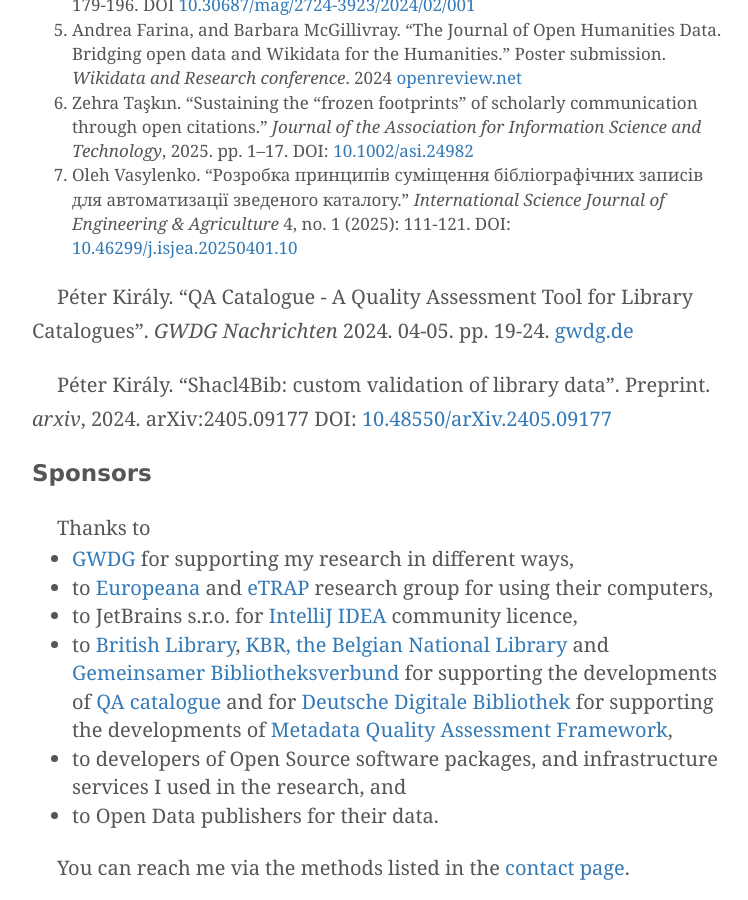
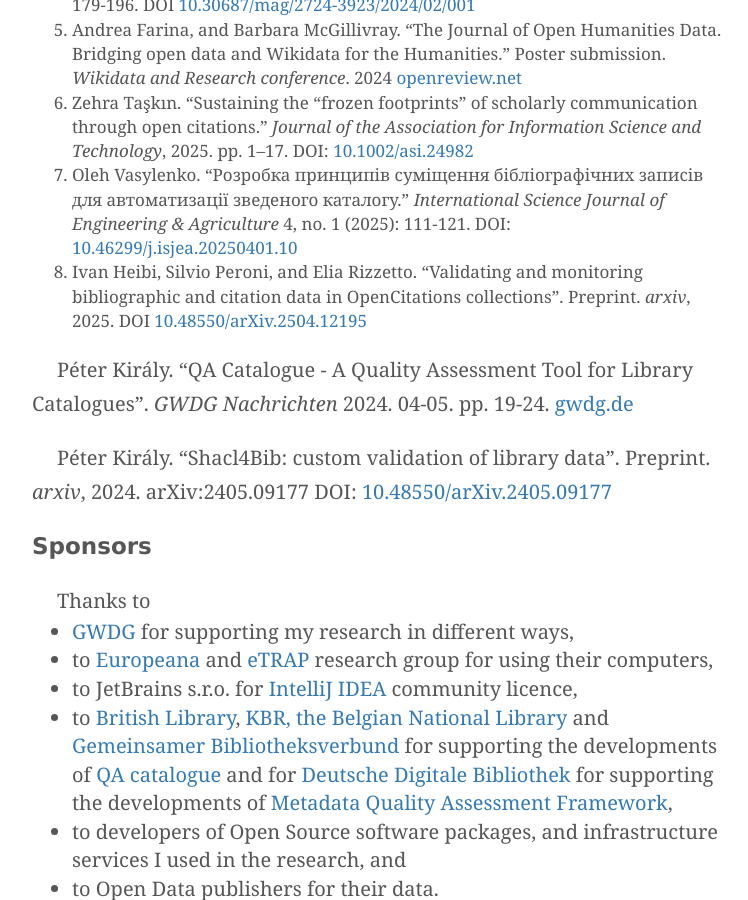
Before and after one commit to pkiraly/pkiraly.github.io, a Jekyll site: the page built from about.md, in a window 1280 px wide and 900 px high, scrolled down 20110 px. Shown: the whole window, without its empty margins (258-1006 px from the left). Built offline with Jekyll 4.4.1, drawn with Linux system fonts in a browser that asks for light colours; nearby versions of some CDN libraries; some web fonts are replaced; comment, search, counter and statistics services are not loaded.

Commit message:
Heibi, Peroni, and Rizzetto, 2025

```diff
--- a/about.md
+++ b/about.md
@@ -191,7 +191,6 @@
 14. Matlala Mahlatji, and Ngoepe Mpho. "Risk mitigation for curation of oral history content in South Africa" _ Innovation. Journal of appropriate librarianship and information work in Southern Africa_. 2024:69 pp. 25-45. https://hdl.handle.net/10520/ejc-innovation_v2024_n69_a3
 15. Matlala Rachel Mahlatji, and Ngoepe Mpho. “Access to Oral History Content in South Africa: Metadata Skills Matter.” _Collections: A Journal for Museum and Archives Professionals_, 2025 April, pp. 1-18. DOI: [10.1177/15501906251332939](https://doi.org/10.1177/15501906251332939)
 
-
 Péter Király. “Validating 126 million MARC records”. In *DATeCH2019 Proceedings of the 3rd International Conference on Digital Access to Textual Cultural Heritage* Brussels, Belgium — May 08-10, 2019. Published by ACM, 2019. ISBN: 978-1-4503-7194-0. pp. 161-168. DOI: [10.1145/3322905.3322929](https://doi.org/10.1145/3322905.3322929)<br/>
 cited by:<br/>
 1. Ungváry, Rudolf. "MARC21 tartalmi adatmezők használata jelentősebb nagykönyvtárakban. Egy elemzés néhány tanulsága." Networkshop (2020): 33-53. [real.mtak.hu](http://real.mtak.hu/119192/1/ungvary.pdf)
@@ -276,6 +275,7 @@
 5. Andrea Farina, and Barbara McGillivray. "The Journal of Open Humanities Data. Bridging open data and Wikidata for the Humanities." Poster submission. _Wikidata and Research conference_. 2024 [openreview.net](https://openreview.net/forum?id=YzLzBkneKb)
 6. Zehra Taşkın. "Sustaining the “frozen footprints” of scholarly communication through open citations." _Journal of the Association for Information Science and Technology_, 2025. pp. 1–17. DOI: [10.1002/asi.24982](https://doi.org/10.1002/asi.24982)
 7. Oleh Vasylenko. "Розробка принципів суміщення бібліографічних записів для автоматизації зведеного каталогу." _International Science Journal of Engineering & Agriculture_ 4, no. 1 (2025): 111-121. DOI: [10.46299/j.isjea.20250401.10](https://doi.org/10.46299/j.isjea.20250401.10)
+8. Ivan Heibi, Silvio Peroni, and Elia Rizzetto. "Validating and monitoring bibliographic and citation data in OpenCitations collections". Preprint. _arxiv_, 2025. DOI [10.48550/arXiv.2504.12195](https://doi.org/10.48550/arXiv.2504.12195)
 
 Péter Király. "QA Catalogue - A Quality Assessment Tool for Library Catalogues". _GWDG Nachrichten_ 2024. 04-05. pp. 19-24. [gwdg.de](https://gwdg.de/about-us/gwdg-news/2024/GN_04-05-2024_www.pdf#page=19)
 
```
